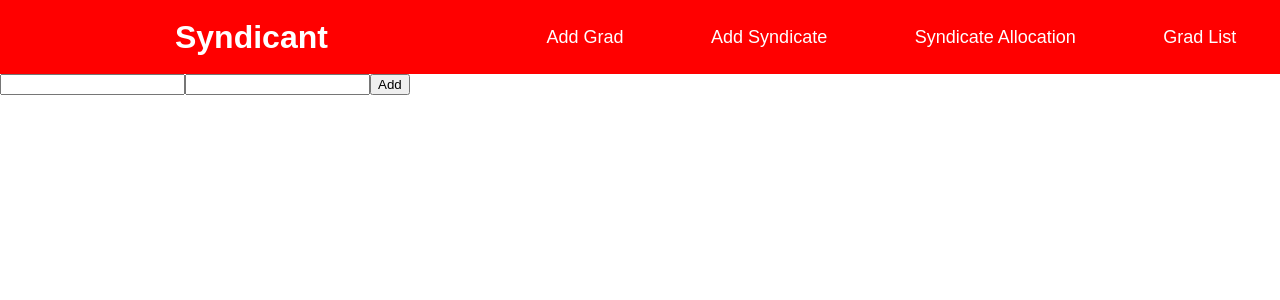
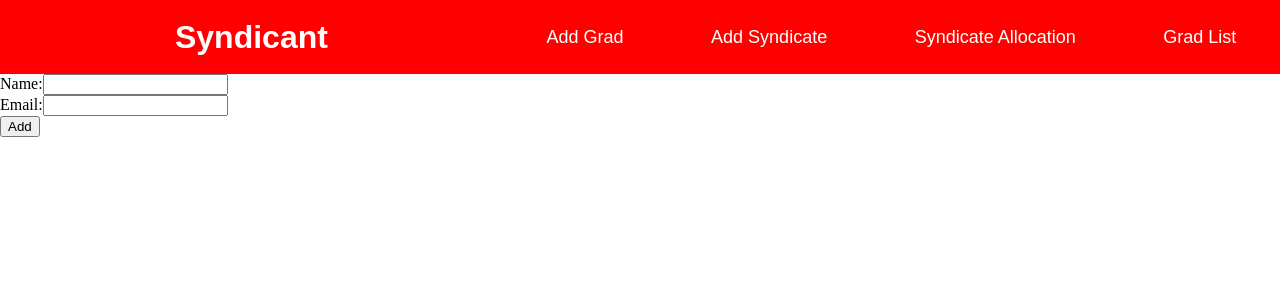
Before and after one commit to camerond-bbd/Syndicant-Repo, an Angular app in the folder SyndicantFrontend/: page /add-grad in a window 1280 px wide. Shown: the top 300 px of the page. Built offline with nearby package versions, Linux system fonts and the light colour scheme.

Commit message:
Almost done

```diff
--- a/SyndicantFrontend/src/app/components/add-grad/add-grad.component.html
+++ b/SyndicantFrontend/src/app/components/add-grad/add-grad.component.html
@@ -1,3 +1,5 @@
-<input type="text" [(ngModel)]="name"/>
-<input type="text" [(ngModel)]="email"/>
+<label>Name:</label>
+<input type="text" [(ngModel)]="name"/><br/>
+<label>Email:</label>
+<input type="text" [(ngModel)]="email"/><br/>
 <button (click)="addGrad()"> Add </button>
--- a/SyndicantFrontend/src/app/components/add-syndicate/add-syndicate.component.html
+++ b/SyndicantFrontend/src/app/components/add-syndicate/add-syndicate.component.html
@@ -1,3 +1,9 @@
-<input type="text" [(ngModel)]="name"/>
-<input type="text" [(ngModel)]="levelUp"/>
+<label>Name</label>
+<input type="text" [(ngModel)]="name"/><br/>
+<label>Select Level-Up</label>
+<select name="levelUps" [(ngModel)]="levelUp">
+    <option *ngFor="let lu of levelUps" [value]="lu">{{ lu }}</option>
+</select><br/>
+<label>New level-up</label>
+<input type="text" [(ngModel)]="levelUp" />
 <button (click)="addSyndicate()"> Add </button>
--- a/SyndicantFrontend/src/app/components/add-syndicate/add-syndicate.component.ts
+++ b/SyndicantFrontend/src/app/components/add-syndicate/add-syndicate.component.ts
@@ -11,10 +11,15 @@ export class AddSyndicateComponent implements OnInit {
 
   name: string = "";
   levelUp: string = "";
+  levelUps: string[] = [];
 
   constructor(private httpService: RequestService) { }
 
   ngOnInit(): void {
+    this.httpService.GetAllLevelUps()
+      .subscribe((response) => {
+        this.levelUps = response;
+      });
   }
 
   addSyndicate(){
--- a/SyndicantFrontend/src/app/components/syndicate-allocation/syndicate-allocation.component.ts
+++ b/SyndicantFrontend/src/app/components/syndicate-allocation/syndicate-allocation.component.ts
@@ -21,14 +21,10 @@ export class SyndicateAllocationComponent implements OnInit {
   constructor(private httpService: RequestService) { }
 
   ngOnInit(): void {
-    this.levelUps = [
-      "L1",
-      "Web",
-      "Security",
-      "NoSQL",
-      "Databases",
-      "OOP",
-    ]
+    this.httpService.GetAllLevelUps()
+      .subscribe((response) => {
+        this.levelUps = response;
+      });
   }
 
   getSyndicates() {
--- a/SyndicantFrontend/src/app/services/request.service.ts
+++ b/SyndicantFrontend/src/app/services/request.service.ts
@@ -53,4 +53,8 @@ export class RequestService {
       levelUp: levelUp
     });
   }
+
+  public GetAllLevelUps() {
+    return this.http.get<string[]>(this.url + "levelups/all");
+  }
 }
```
